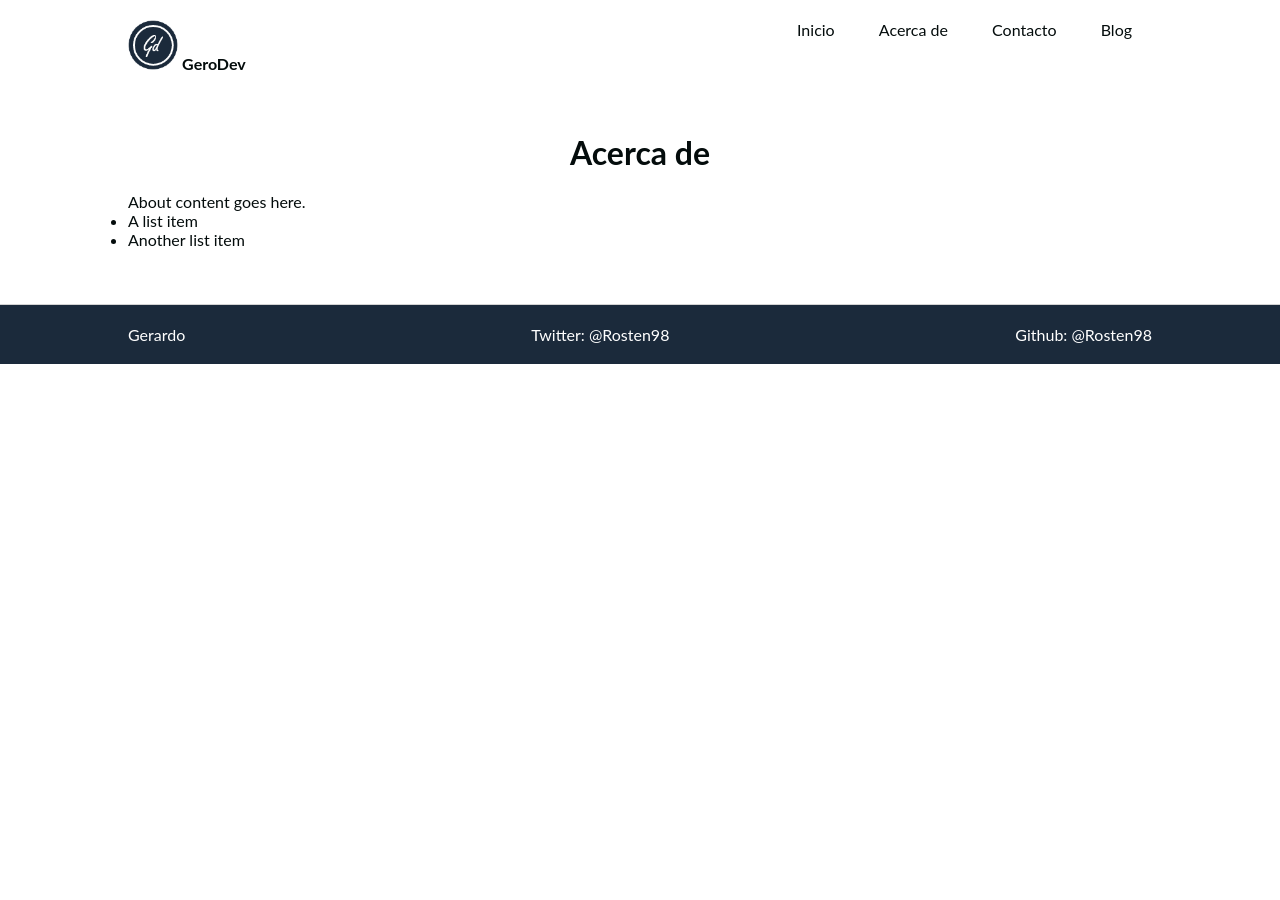
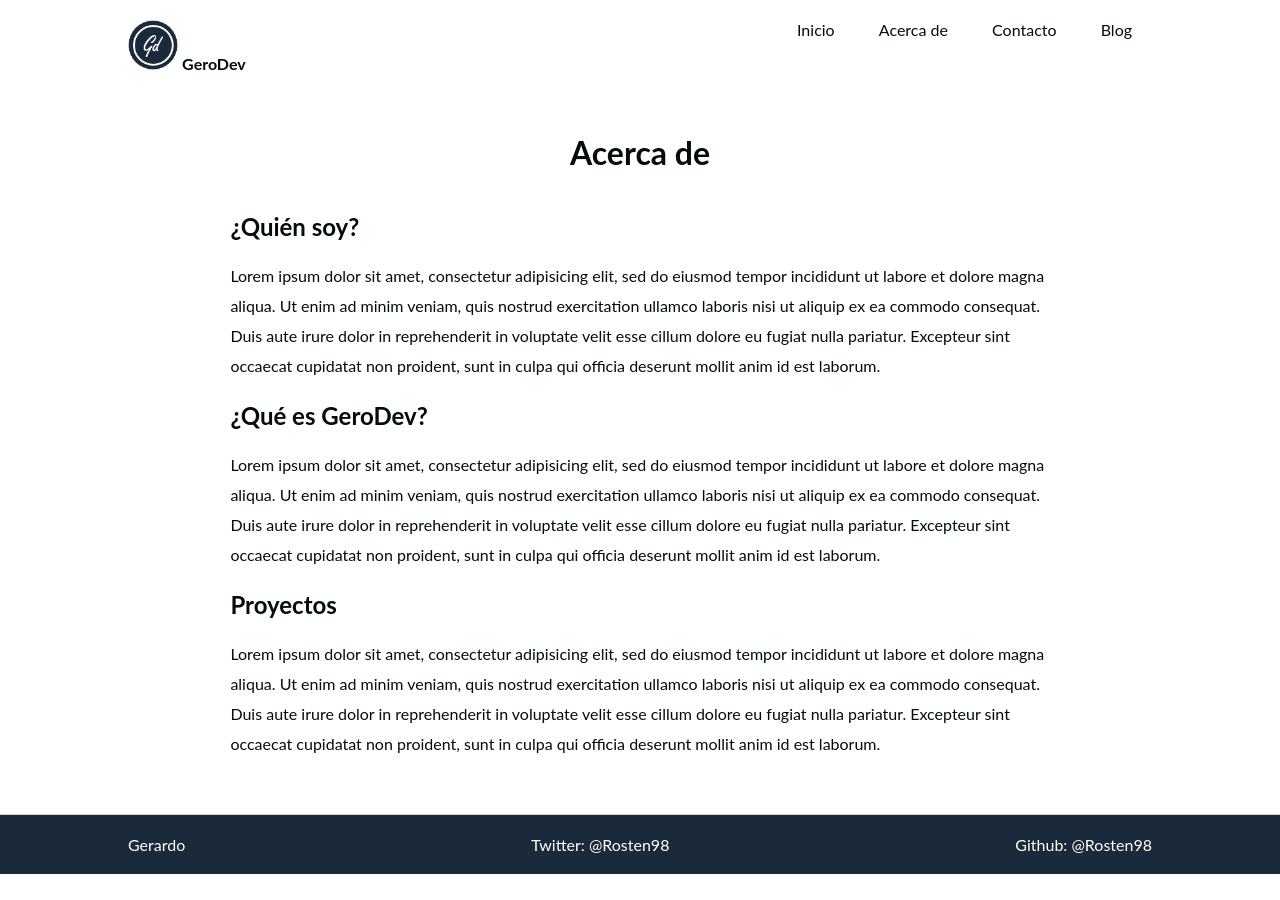
Before and after one commit to Rosten98/gerodev, a Jekyll site: the page built from _pages/01_about.md, in a window 1280 px wide. Built offline with Jekyll 4.4.1, drawn with Linux system fonts in a browser that asks for light colours; some web fonts are replaced.

Commit message:
Changed styles on pages

```diff
--- a/_layouts/page.html
+++ b/_layouts/page.html
@@ -4,4 +4,6 @@ layout: default
 
 <h2>{{ page.title }}</h2>
 
-{{ content }}
+<div class="pages-content">
+  {{ content }}
+</div>
--- a/_pages/01_about.md
+++ b/_pages/01_about.md
@@ -5,7 +5,11 @@ title: Acerca de
 permalink: /about/
 ---
 
-About content goes here.
+### ¿Quién soy?
+Lorem ipsum dolor sit amet, consectetur adipisicing elit, sed do eiusmod tempor incididunt ut labore et dolore magna aliqua. Ut enim ad minim veniam, quis nostrud exercitation ullamco laboris nisi ut aliquip ex ea commodo consequat. Duis aute irure dolor in reprehenderit in voluptate velit esse cillum dolore eu fugiat nulla pariatur. Excepteur sint occaecat cupidatat non proident, sunt in culpa qui officia deserunt mollit anim id est laborum.
 
-* A list item
-* Another list item
+### ¿Qué es GeroDev?
+Lorem ipsum dolor sit amet, consectetur adipisicing elit, sed do eiusmod tempor incididunt ut labore et dolore magna aliqua. Ut enim ad minim veniam, quis nostrud exercitation ullamco laboris nisi ut aliquip ex ea commodo consequat. Duis aute irure dolor in reprehenderit in voluptate velit esse cillum dolore eu fugiat nulla pariatur. Excepteur sint occaecat cupidatat non proident, sunt in culpa qui officia deserunt mollit anim id est laborum.
+
+### Proyectos
+Lorem ipsum dolor sit amet, consectetur adipisicing elit, sed do eiusmod tempor incididunt ut labore et dolore magna aliqua. Ut enim ad minim veniam, quis nostrud exercitation ullamco laboris nisi ut aliquip ex ea commodo consequat. Duis aute irure dolor in reprehenderit in voluptate velit esse cillum dolore eu fugiat nulla pariatur. Excepteur sint occaecat cupidatat non proident, sunt in culpa qui officia deserunt mollit anim id est laborum.
--- a/_sass/_layout.scss
+++ b/_sass/_layout.scss
@@ -38,14 +38,23 @@ h1, h2{
   font-size: 2rem;
 }
 h3{
-  display: inline-block
+  display: inline-block;
+  font-size: 1.5rem;
 }
 
 .jumbotron{
   width: 100%;
   background-color: $jumbotron;
   padding: 120px;
-  border-radius: 4px;
+  border-radius: 40px;
+  text-align: center;
+  font-weight: 300;
+  b{
+    font-size: 1.5rem;
+  }
+  p{
+    font-size: 1.2rem;
+  }
 }
 
 .division-container{
@@ -72,9 +81,21 @@ div.card span{
   font-weight: normal;
   font-size: 0.8rem;
 }
+
 .container{
   margin: 0 10%;
 }
+
+.pages-content{
+  margin: 0 10%;
+  h3{
+    margin: 20px 0;
+  }
+  p{
+    line-height: 30px;
+  }
+}
+
 .card{
   padding: 40px 20px;
   border-bottom: 1px dashed;
```
Also changed, not shown: _pages/02_contact.md (+6 -2 lines), index.html (+2 -8 lines).
